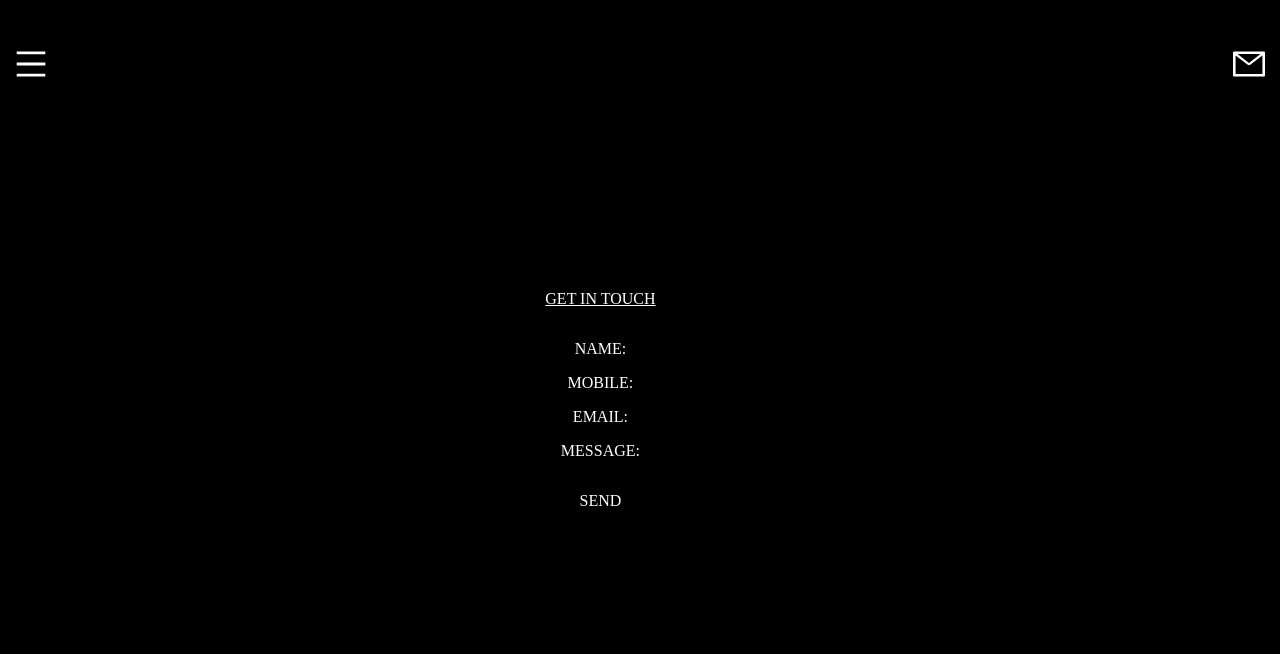
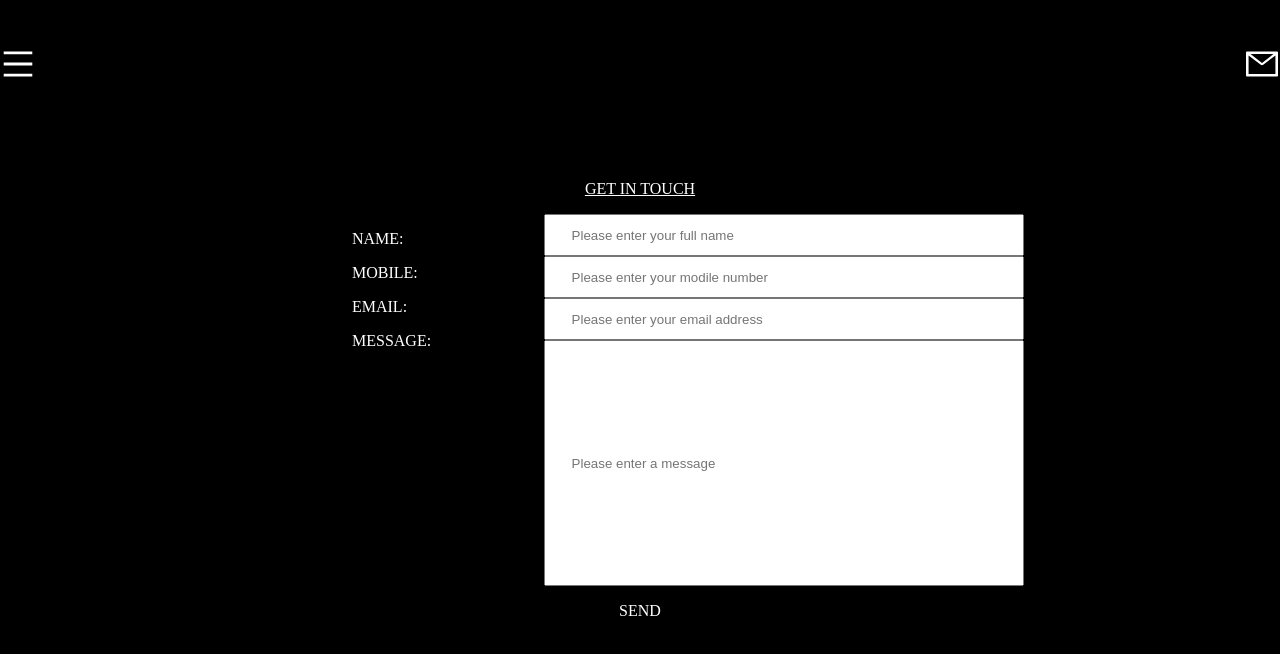
Before and after one commit to lawaticodes/Portfolio, a React (Create React App) app: page / in a window 1280 px wide. Shown: the top 654 px of the page. Built offline with nearby package versions, Linux system fonts and the light colour scheme.

Commit message:
Added input boxes to form

```diff
--- a/src/Contact.css
+++ b/src/Contact.css
@@ -1,5 +1,5 @@
-.contact {
-  width: 78vw;
+.contact-form {
+  width: 88vw;
   display: flex;
   justify-content: center;
   flex-direction: column;
@@ -7,5 +7,35 @@
 }
 
 .contact-header {
-  text-decoration: underline
+  text-decoration: underline;
 }
+
+.contact-content {
+  width: 88vw;
+  display: flex;
+  justify-content: center;
+  flex-direction: row;
+}
+
+.prompts {
+  width: 10vw;
+  text-align: left;
+}
+
+.inputs {
+  width: 35vw;
+}
+
+.personal-info {
+  width: 35vw;
+  height: 4.5vh;
+  margin-left: 5vw;
+  padding-left: 2vw;
+}
+
+.message {
+  width: 35vw;
+  height: 30vh;
+  margin-left: 5vw;
+  padding-left: 2vw;
+}
--- a/src/Contact.js
+++ b/src/Contact.js
@@ -1,4 +1,5 @@
 import React from 'react';
+import { Input } from 'antd';
 
 import './Contact.css';
 
@@ -6,15 +7,23 @@ import './Contact.css';
 class Contact extends React.Component {
 	render() {
     return(
-      <div className="contact">
+      <div className="contact-form">
         <div className="contact-header">
           <p>GET IN TOUCH</p>
         </div>
-        <div>
-          <p>NAME:</p>
-          <p>MOBILE:</p>
-          <p>EMAIL:</p>
-          <p>MESSAGE:</p>
+        <div className="contact-content">
+          <div className="prompts">
+            <p>NAME:</p>
+            <p>MOBILE:</p>
+            <p>EMAIL:</p>
+            <p>MESSAGE:</p>
+          </div>
+          <div className="inputs">
+            <Input className="personal-info" placeholder="Please enter your full name"/>
+            <Input className="personal-info" placeholder="Please enter your modile number"/>
+            <Input className="personal-info" placeholder="Please enter your email address"/>
+            <Input className="message" placeholder="Please enter a message"/>
+          </div>
         </div>
         <div>
           <p>SEND</p>
```
